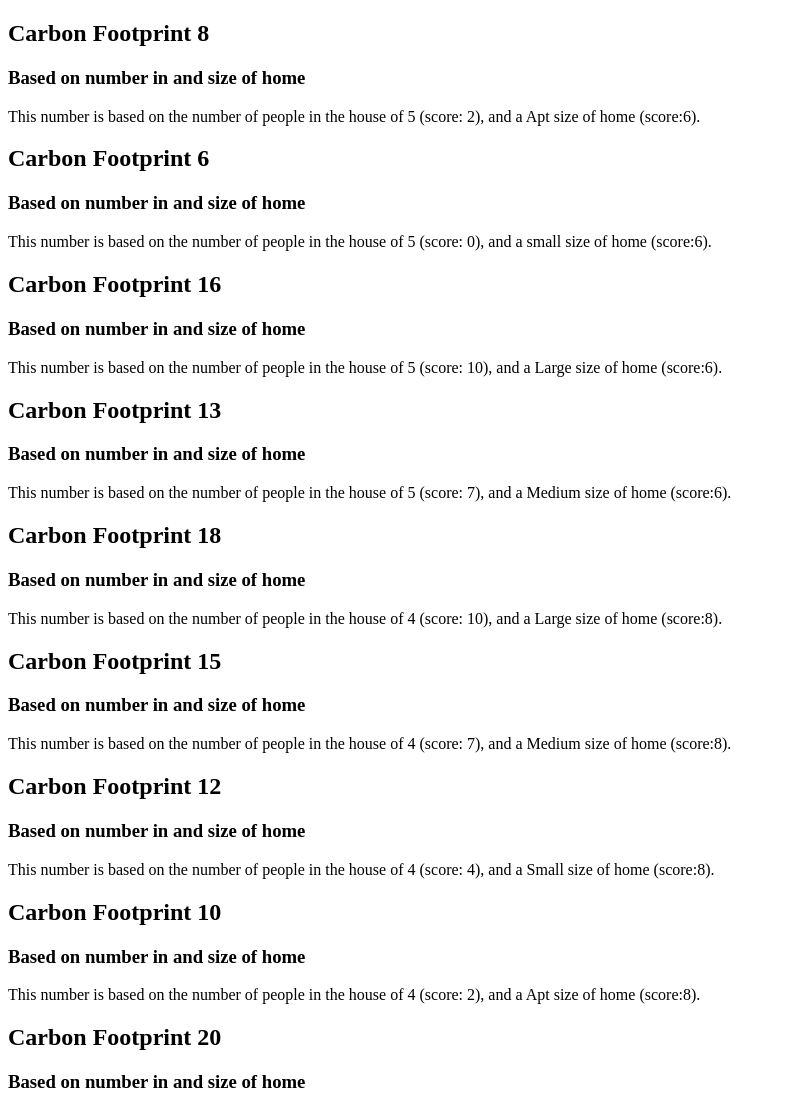
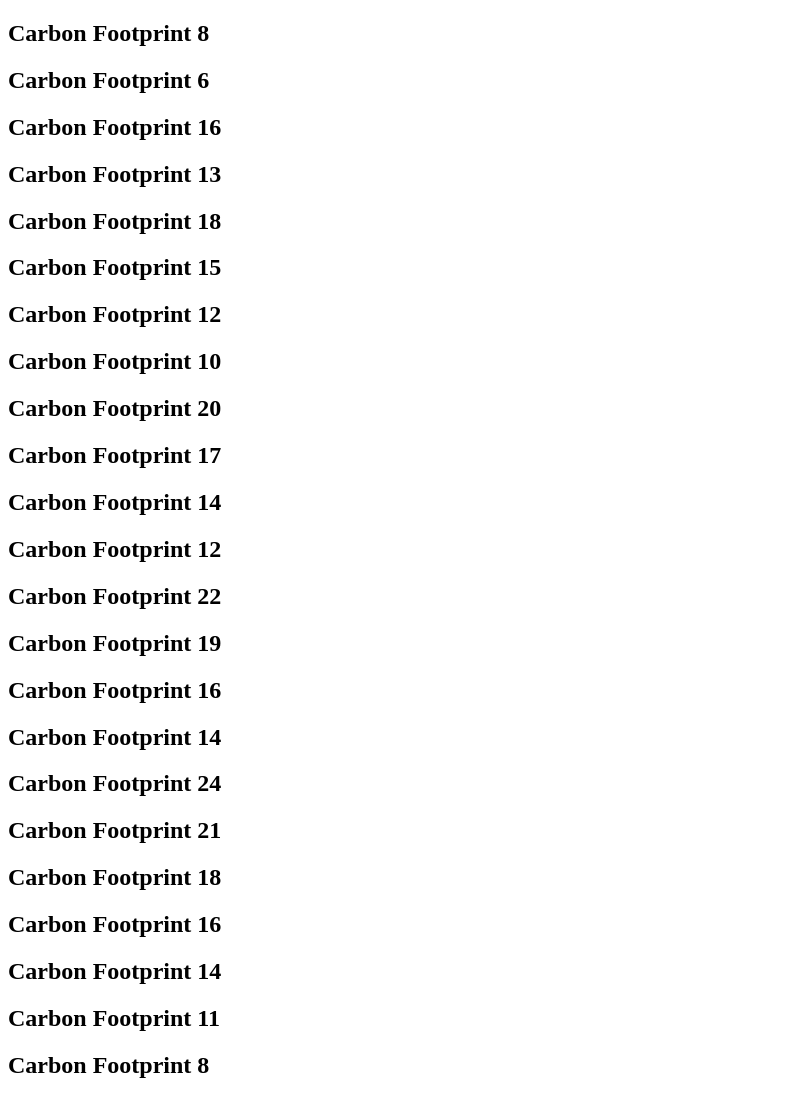
Before and after one commit to CIT93/jacobp-pub, a plain HTML site: page w5/index.html in a window 1280 px wide. Shown: the top 1096 px of the page, without its empty margins (0-786 px from the left). Drawn offline with Linux system fonts and the light colour scheme.

Commit message:
setup and array of objects

```diff
--- a/w5/index.html
+++ b/w5/index.html
@@ -3,7 +3,7 @@
 <head>
     <meta charset="UTF-8">
     <meta name="viewport" content="width=device-width, initial-scale=1.0">
-    <title>Week 5 - Carbon Foot Print</title>
+    <title>Week 5 - Carbon FootPrint Public</title>
     <script defer src="main.js"></script>
 </head>
 <body>
--- a/w5/main.js
+++ b/w5/main.js
@@ -40,28 +40,57 @@ function determineHouseHoldPts(numberInHousehold) {
 
 console.log("global scope");
 
+function displayOutObj(obj) {
+    console.log(obj);
+    const output = document.getElementById("output");
+    const newH2 = document.createElement("h2");
+    newH2.textContent = `Carbon Footprint ${obj.cfpTotal}`;
+    output.appendChild(newH2);
+    const newH3 = document.createElement("h3");
+    newH3.textContent = `Based on number in and size of home`
+    const newP = document.createElement("p");
+    newP.textContent = `This number is based on the number of people in the house of ${obj.houseMember} (score: ${obj.houseSPTS})`;
+    newP.textContent += ` and a ${obj.houseSize} size of home (score:${obj.houseMPTS}).`;
+    output.appendChild(newH3);
+    output.appendChild(newP);
+}
+
 function start(numberInHousehold, size) {
     const houseHoldPTS = determineHouseHoldPts(numberInHousehold);
     const houseHoldPTTS = determineHouseSizePts(size);
     const total = houseHoldPTS + houseHoldPTTS;
-    cfpData.push([numberInHousehold, size, houseHoldPTS, houseHoldPTTS, total]);
+
+cfpData.push({
+    houseMember: numberInHousehold,
+    houseSize: size,
+    houseMPTS: houseHoldPTS,
+    houseSPTS: houseHoldPTTS,
+    cfpTotal: total,
+});
+
 }
 
 function displayOutput() {
-    for (arr of cfpData) {
-        const output = document.getElementById("output");
-        const newH2 = document.createElement("h2");
-        newH2.textContent = `Carbon Footprint ${arr[4]}`;
-        const newH3 = document.createElement("h3");
-        newH3.textContent = `Based on number in and size of home`
-        const newP = document.createElement("p");
-        newP.textContent = `This number is based on the number of people in the house of ${arr[0]} (score: ${arr[3]}),`;
-        newP.textContent += ` and a ${arr[1]} size of home (score:${arr[2]}).`;
-        output.appendChild(newH2);
-        output.appendChild(newH3);
-        output.appendChild(newP);
-    }
+    for (obj of cfpData) {
+    console.log(obj)
+    const output = document.getElementById("output");
+    const newH2 = document.createElement("h2");
+    newH2.textContent = `Carbon Footprint ${obj.cfpTotal}`;
+                // const newH3 = document.createElement("h3");
+                // newH3.textContent = `Based on number in and size of home`
+                // const newP = document.createElement("p");
+                // newP.textContent = `This number is based on the number of people in the house of ${obj.houseMember} (score: ${obj.houseSPTS}),`;
+                // newP.textContent += ` and a ${obj.houseSize} size of home (score:${obj.houseMPTS}).`;
+                output.appendChild(newH2);
+                // output.appendChild(newH3);
+                // output.appendChild(newP);
+  }
 }
+
+
+
+
+
 
 start(5, "Apt");
 start(5, "small");
```
